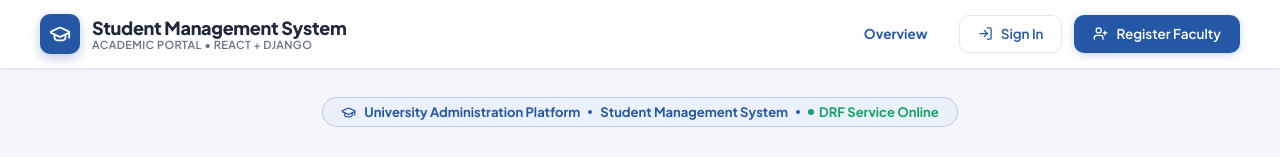
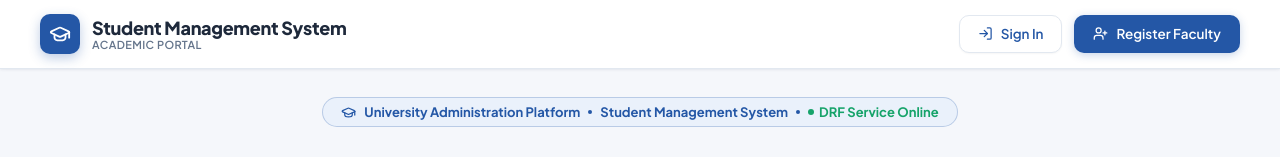
Before and after one commit to ankityadav281/Student-Management-System, a React (Vite) app in the folder frontend/: page / in a window 1280 px wide. Shown: the top 157 px of the page. Built offline with nearby package versions, Linux system fonts and the light colour scheme; no server answers.

Commit message:
feat(ui): remove React+Django subtitle and Overview button from public navbar

```diff
--- a/frontend/src/components/Navbar.jsx
+++ b/frontend/src/components/Navbar.jsx
@@ -61,23 +61,13 @@ const Navbar = ({ onToggleSidebar }) => {
               Student Management System
             </span>
             <span style={{ fontSize: '11px', fontWeight: 600, color: 'var(--color-text-secondary)', letterSpacing: '0.4px', textTransform: 'uppercase' }}>
-              Academic Portal • React + Django
+              Academic Portal
             </span>
           </div>
         </Link>
 
         {/* Public Navigation Links */}
         <div style={{ display: 'flex', alignItems: 'center', gap: '12px' }}>
-          <Link
-            to="/"
-            className="btn btn-ghost"
-            style={{
-              color: isActive('/') ? 'var(--color-primary)' : 'var(--color-text-secondary)',
-              fontWeight: 700
-            }}
-          >
-            Overview
-          </Link>
           <Link to="/login" className="btn btn-secondary">
             <LogIn size={15} />
             <span>Sign In</span>
```
Also changed, not shown: 3 other files (tests, documents, lock files or other folders).
